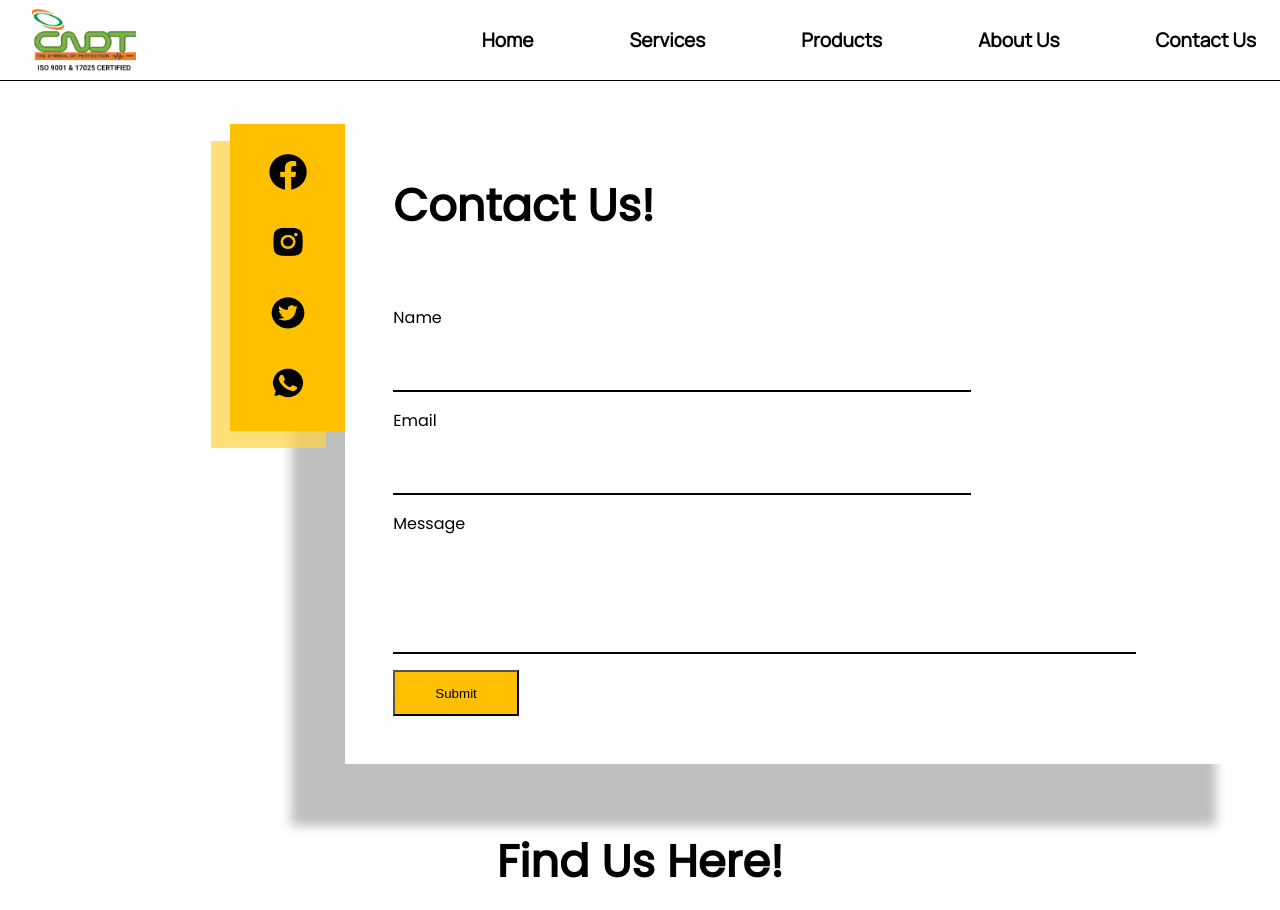
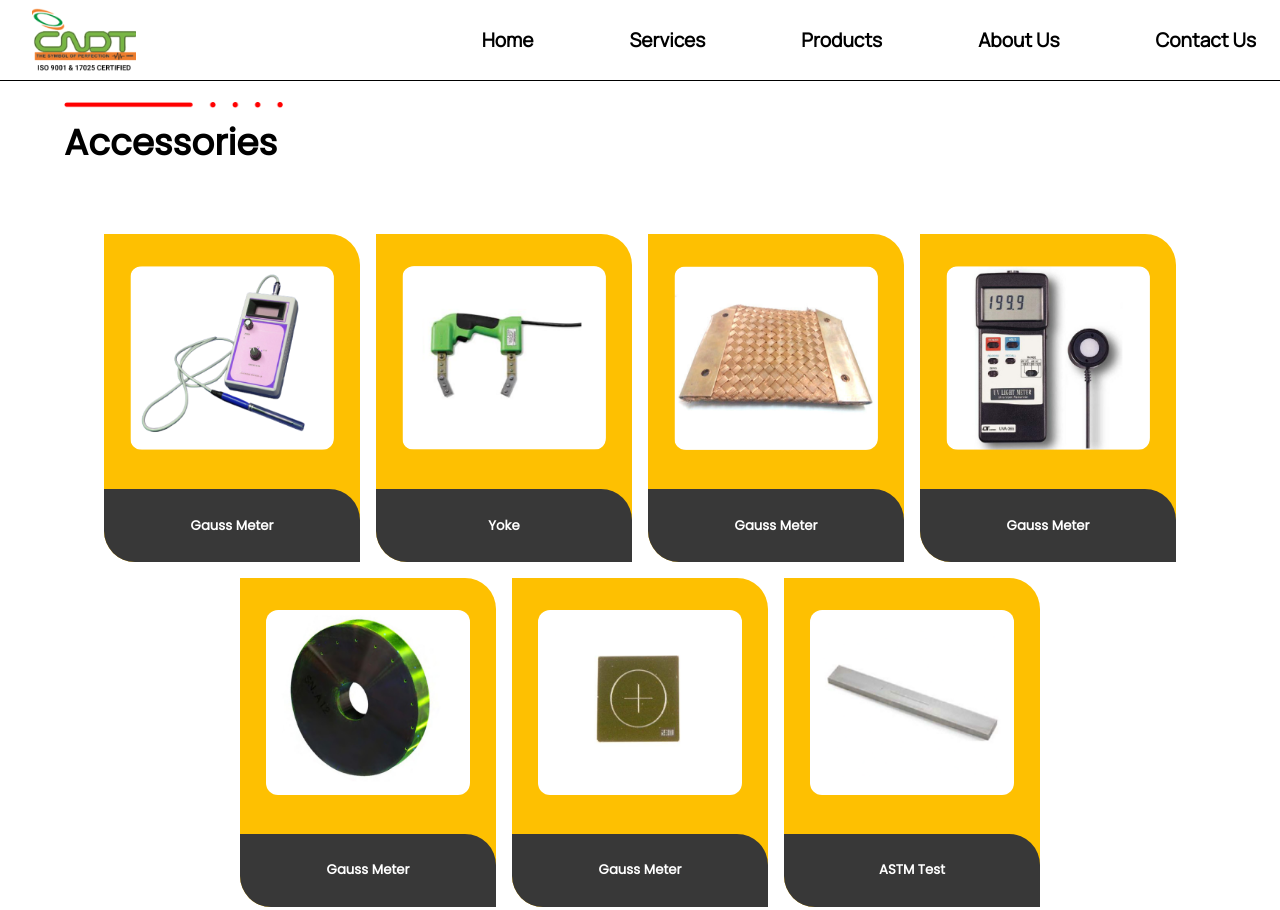
Before and after one commit to Chennai-NDT/cndt-website, a plain HTML site: page accessories.html in a window 1280 px wide. Shown: the top 910 px of the page. Drawn offline with nearby package versions, Linux system fonts and the light colour scheme; grey boxes are pictures that could not be loaded.

Commit message:
firstRun1.2

```diff
--- a/accessories.html
+++ b/accessories.html
@@ -26,6 +26,42 @@
             <li><a href="#contact-us">Contact Us</a></li>
         </ul>
     </nav>
+    <div class="spacer" style="height: 30px;"></div>
+    <div class="sub-title">
+        <img src="./images/line.png" alt="">
+        <h3>Accessories</h3>
+    </div>
+    <div class="spacer"></div>
+    <section class="accessories">
+        <div class="accessorie">
+            <img src="./images/gaus meter.png" alt="">
+            <h5>Gauss Meter</h5>
+        </div>
+        <div class="accessorie">
+            <img src="./images/yoke.png" alt="">
+            <h5>Yoke</h5>
+        </div>
+        <div class="accessorie">
+            <img src="./images/copper-mesh-pad.png" alt="">
+            <h5>Gauss Meter</h5>
+        </div>
+        <div class="accessorie">
+            <img src="./images/uv light meter.png" alt="">
+            <h5>Gauss Meter</h5>
+        </div>
+        <div class="accessorie">
+            <img src="./images/kiton ring.png" alt="">
+            <h5>Gauss Meter</h5>
+        </div>
+        <div class="accessorie">
+            <img src="./images/qqi.png" alt="">
+            <h5>Gauss Meter</h5>
+        </div>
+        <div class="accessorie">
+            <img src="./images/astm rod.png" alt="">
+            <h5>ASTM Test</h5>
+        </div>
+    </section>
     <div class="spacer" id="contact-us"></div>
     <section class="contact-us" >
         <div class="icons">
--- a/stylesheet.css
+++ b/stylesheet.css
@@ -531,7 +531,9 @@ width: 100%;
 #contactForm >button{
     background-color: #FEC001;
     padding: 1em 3em;
+    font-family: var(--secondary-font) ;
     width: fit-content;
+    font-weight: bold;
 }
 #contactForm > input:focus{
     outline: none;
@@ -695,9 +697,37 @@ footer{
     margin-left:5%;
 }
 .equipments p{
-    padding:  3rem 0;
+    padding:  2rem 0 3rem;
 }
 .equipments img{
-    margin: 0 auto;
     width: 30%;
+    aspect-ratio: 1/.8;
 }
+.equipments h2{
+    padding: 1em 0;
+}
+
+/* Accessories */
+.accessories{
+    display: flex;
+    flex-wrap: wrap;
+    justify-content: center;
+    gap: 1rem;
+}
+.accessorie{
+    width: max(150px,20vw);
+    text-align: center;
+    background-color: #FEC001;
+    border-radius: 0px 31px;
+}.accessorie img{
+    width: 80%;
+    aspect-ratio: 1/.9;
+    margin: 2em auto;
+    border-radius: 12px;
+}
+.accessorie h5{
+    padding:2em ;
+    background-color: #383838;
+    color: white;
+    border-radius: 0px 31px;
+}
```
Also changed, not shown: aboutus.html (+0 -1 lines), equipments.html (+10 -1 lines), uvlight.html (+16 -0 lines), images/Pie-Gauge_800x800px.jpg (added), images/astm rod.png (added), images/copper-mesh-pad-500x500.jpg (added), images/copper-mesh-pad.png (added), images/demag 1.jpg (added), images/gaus meter.png (added), images/gauss meter.jpg (added), images/kiton ring.png (added), images/magnetic strip.jpg (added), images/qqi.png (added), images/uv led.png (added), 3 more files.
